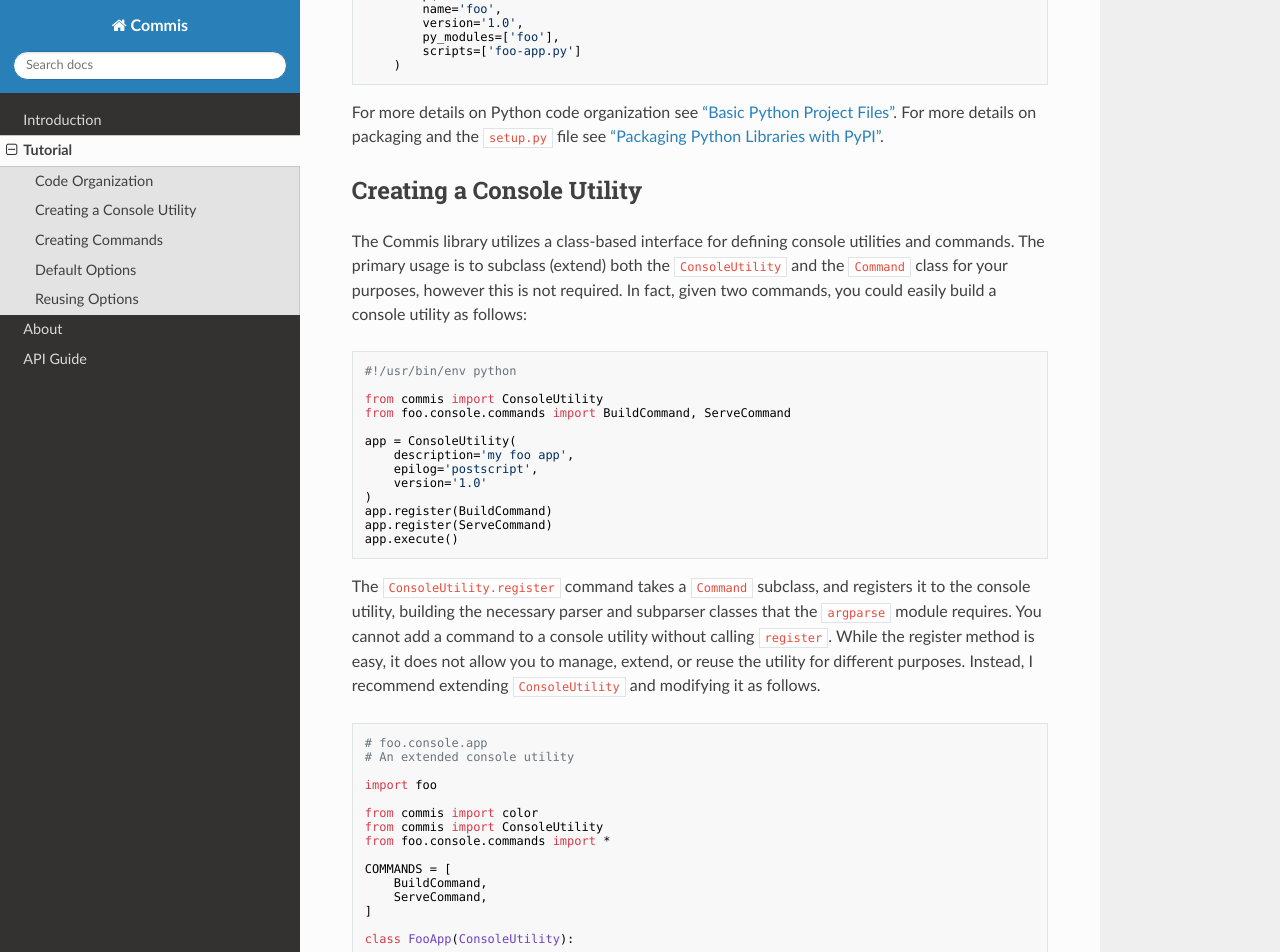
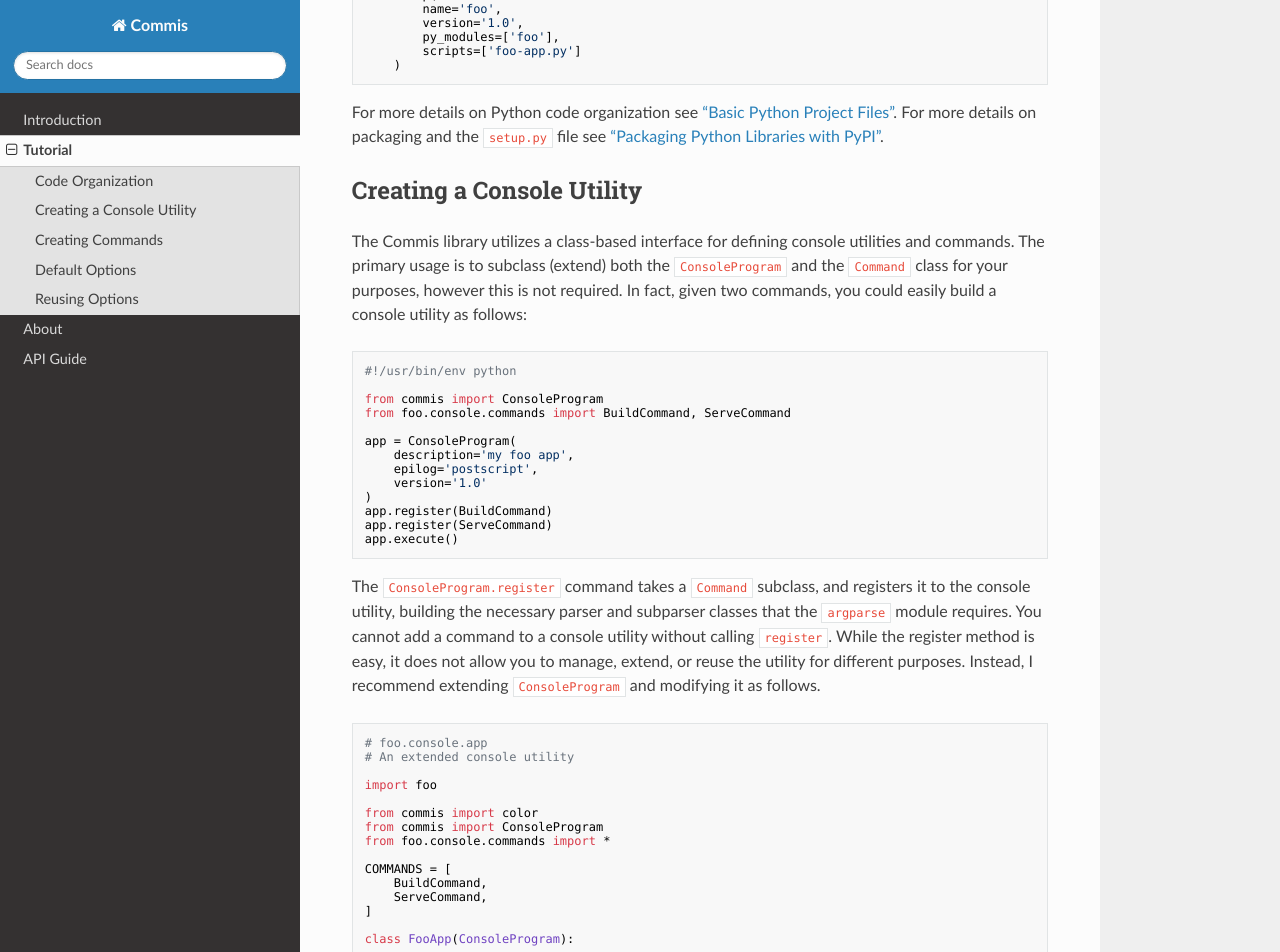
Before and after one commit to bbengfort/commis, an MkDocs documentation site: the page built from docs/tutorial.md, in a window 1280 px wide and 1400 px high, scrolled down 2208 px. Shown: the top 952 px of the window. Built offline with MkDocs 1.6.1, drawn with Linux system fonts in a browser that asks for light colours; nearby versions of some CDN libraries; old or Windows-style settings are respelled for this version of MkDocs; some of the changed text lies outside the part shown.

Commit message:
typo fixes

````diff
--- a/docs/tutorial.md
+++ b/docs/tutorial.md
@@ -39,7 +39,7 @@ $ project
 
 Our primary code base is in the `foo` library, which should hold 99% of the Python code. The only other Python modules in this example that are outside of the `foo` library are `foo-app.py` and `setup.py`. The `foo-app.py` script is the main entry point for our application and is very simple, which we will see shortly. The `setup.py` script is for packaging and distribution via `pip`, which will will also discuss in a bit.
 
-The `foo` package includes a `foo.console` module, which in turn contains a `foo.console.commands` and `foo.console.app` modules. The `app` module will contain a subclass of `commis.ConsoleUtility`, which defines how our console application should behave. The `commands` module will organize our various subcommands, and as you can see, the `build` and `serve` modules are already listed, in which the `build` and `serve` commands will be implemented by extending `commis.Command`. We will discuss the `ConsoleUtility` and `Command` interfaces in detail.
+The `foo` package includes a `foo.console` module, which in turn contains a `foo.console.commands` and `foo.console.app` modules. The `app` module will contain a subclass of `commis.ConsoleProgram`, which defines how our console application should behave. The `commands` module will organize our various subcommands, and as you can see, the `build` and `serve` modules are already listed, in which the `build` and `serve` commands will be implemented by extending `commis.Command`. We will discuss the `ConsoleProgram` and `Command` interfaces in detail.
 
 The `foo-app.py` should be incredibly simple, even though it is the main entry point to the application. In fact, all it should do is import the console utility from `foo.console.app` and execute it, _that's it_. It will pretty much look as follows:
 
@@ -77,15 +77,15 @@ For more details on Python code organization see [&ldquo;Basic Python Project Fi
 
 ## Creating a Console Utility
 
-The Commis library utilizes a class-based interface for defining console utilities and commands. The primary usage is to subclass (extend) both the `ConsoleUtility` and the `Command` class for your purposes, however this is not required. In fact, given two commands, you could easily build a console utility as follows:
+The Commis library utilizes a class-based interface for defining console utilities and commands. The primary usage is to subclass (extend) both the `ConsoleProgram` and the `Command` class for your purposes, however this is not required. In fact, given two commands, you could easily build a console utility as follows:
 
 ```python
 #!/usr/bin/env python
 
-from commis import ConsoleUtility
+from commis import ConsoleProgram
 from foo.console.commands import BuildCommand, ServeCommand
 
-app = ConsoleUtility(
+app = ConsoleProgram(
     description='my foo app',
     epilog='postscript',
     version='1.0'
@@ -95,7 +95,7 @@ app.register(ServeCommand)
 app.execute()
 ```
 
-The `ConsoleUtility.register` command takes a `Command` subclass, and registers it to the console utility, building the necessary parser and subparser classes that the `argparse` module requires. You cannot add a command to a console utility without calling `register`. While the register method is easy, it does not allow you to manage, extend, or reuse the utility for different purposes. Instead, I recommend extending `ConsoleUtility` and modifying it as follows.
+The `ConsoleProgram.register` command takes a `Command` subclass, and registers it to the console utility, building the necessary parser and subparser classes that the `argparse` module requires. You cannot add a command to a console utility without calling `register`. While the register method is easy, it does not allow you to manage, extend, or reuse the utility for different purposes. Instead, I recommend extending `ConsoleProgram` and modifying it as follows.
 
 ```python
 # foo.console.app
@@ -104,7 +104,7 @@ The `ConsoleUtility.register` command takes a `Command` subclass, and registers
 import foo
 
 from commis import color
-from commis import ConsoleUtility
+from commis import ConsoleProgram
 from foo.console.commands import *
 
 COMMANDS = [
@@ -112,7 +112,7 @@ COMMANDS = [
     ServeCommand,
 ]
 
-class FooApp(ConsoleUtility):
+class FooApp(ConsoleProgram):
 
     # A description and epilog with colors!
     description = color.format("my foo app", color.CYAN)
````
Also changed, not shown: README.md (+1 -1 lines), docs/about.md (+1 -1 lines).
